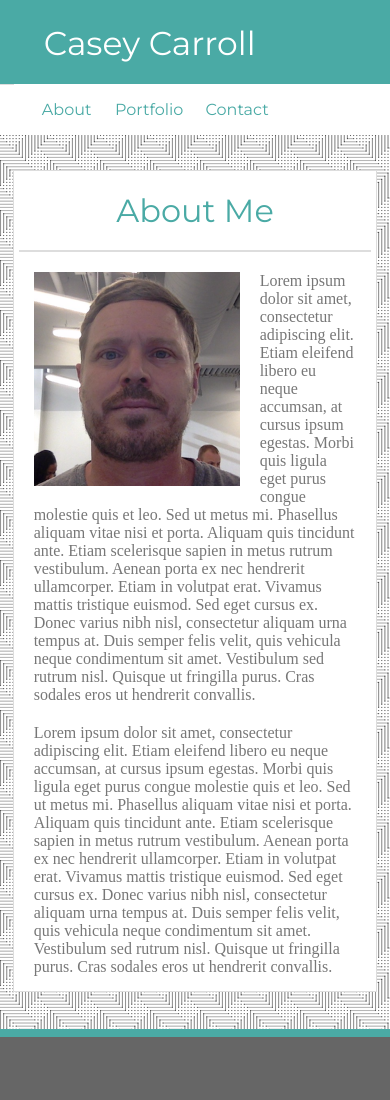
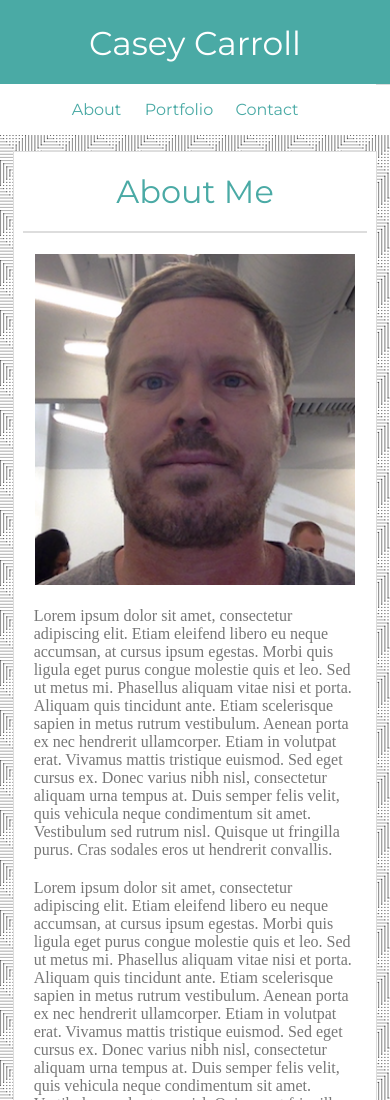
Before and after one commit to caseydean8/Responsive-Portfolio, a plain HTML site: page index.html in a window 390 px wide. Shown: the top 1100 px of the page. Drawn offline with nearby package versions, Linux system fonts and the light colour scheme.

Commit message:
Resized photo, centered links

```diff
--- a/assets/css/style.css
+++ b/assets/css/style.css
@@ -109,7 +109,7 @@ header {
 }
 
 #lower-spacer {
-    width: 97%;
+    width: 95%;
     height: 2px;
     margin: 0 auto;
     background-color:#dddddd;
@@ -194,31 +194,19 @@ input[type=text], select, textarea {
 
   @media (max-width: 768px) {
 
-    /* header {
-        background-color: #4aaaa5
-    } */
-
     #content-wrapper{
         width: 100%;
         margin: 0 auto;
     }
-    /* #content {
-        width: 93%;
-        margin-top: 0%; */
-    }
 
-    #links {
-        margin: 0 auto;
-    }
   }
 
   @media (max-width: 640px) {
 
-      /* #content-wrapper
+    #name {
+        margin: 0 auto;
         width: 100%;
-          margin: 0 auto;
-          /* padding-top: 9%; */
-
+    }
 
     header {
         background-color: #4aaaa5;
@@ -226,27 +214,30 @@ input[type=text], select, textarea {
         width: 100%;
     }
 
-    /* #name, #links {
-        width: 100%;
-    } */
-
     #content {
           width: 93%;
-          margin-top: 8%;
+          margin-top: 3%;
     }
 
       #links {
-          float: left;
           width: 100%;
           padding: 16px;
-
+          display: flex;
+          justify-content: center;
         }
 
       #about-me {
           text-align: center;
         }
+
+        img {
+            width: 88%;
+            margin: 6%;
+            height: 33%;
         }
+
 
   #content-wrapper, #content {
       clear: both;
         }
+    }
```
Lines whose indentation alone changed are shown as unchanged.
